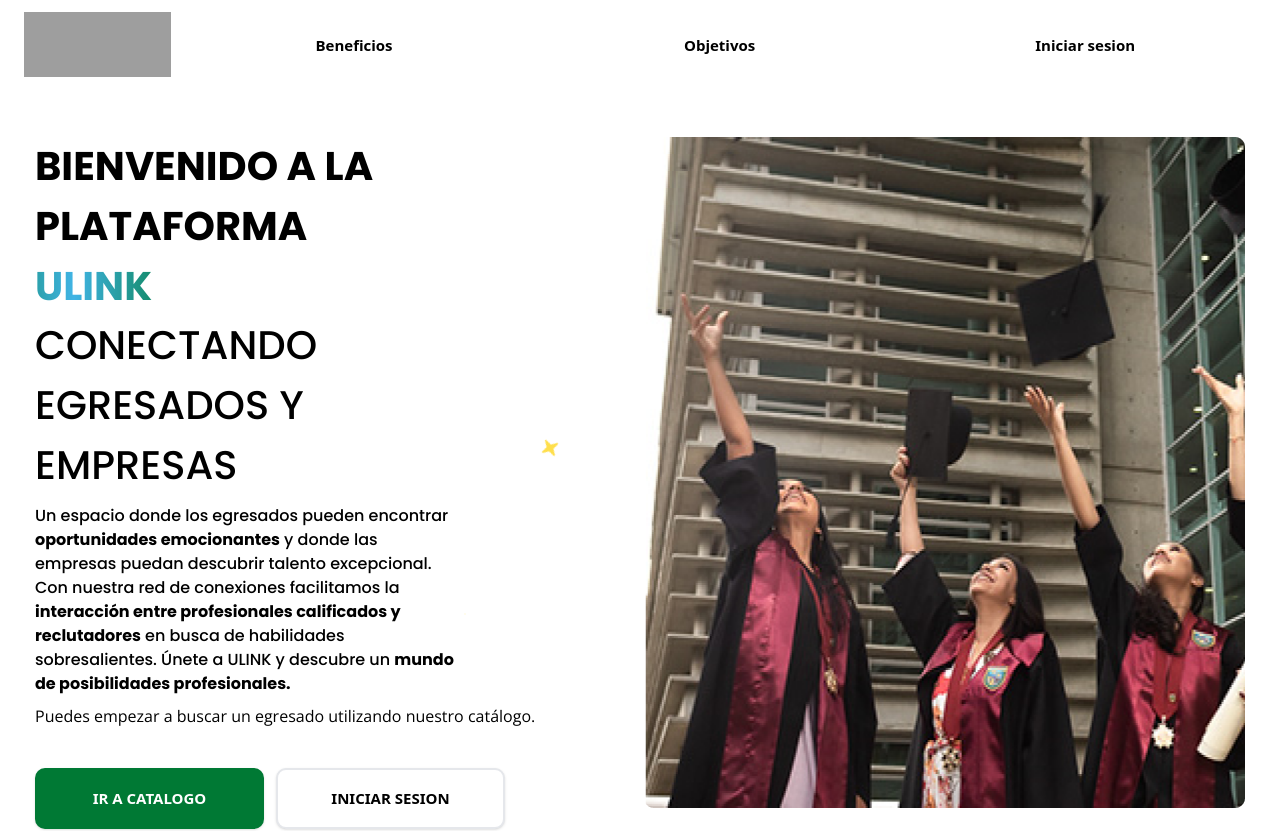
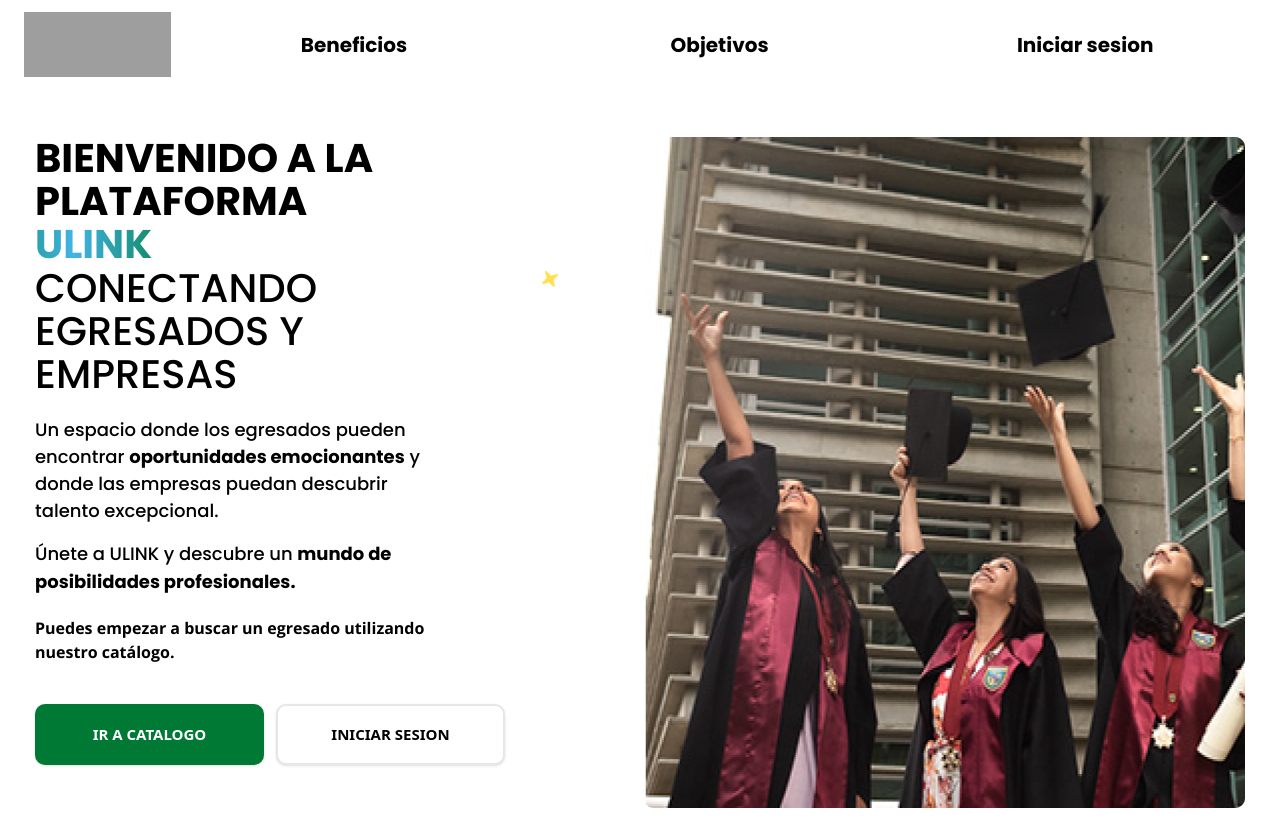
Before and after one commit to DaikoneKisu/uchamba-frontend, a SvelteKit app: page / in a window 1280 px wide. Shown: the top 831 px of the page. Built offline with nearby package versions, Linux system fonts and the light colour scheme; grey boxes are pictures that could not be loaded.

Commit message:
fix: improve landing styles

```diff
--- a/src/routes/+page.svelte
+++ b/src/routes/+page.svelte
@@ -20,26 +20,28 @@
   <section class="flex w-full max-w-[1250px] justify-between px-5">
     <div class="items-left flex w-full max-w-[700px] flex-col">
       <MagicStars color="#FFD200">
-        <h1 class="font-['Poppins'] text-[40px] font-bold uppercase leading-[59.80px] text-black">
+        <h1 class="font-['Poppins'] text-[40px] font-bold uppercase leading-[2.7rem] text-black">
           BIENVENIDO A LA <br /> PLATAFORMA <br />
           <MagicText>ULINK</MagicText> <br /><span
-            class="mt-1 font-['Poppins'] text-[40px] font-normal leading-[59.80px] text-black"
+            class="mt-1 font-['Poppins'] text-[40px] font-normal leading-3 text-black"
             >CONECTANDO <br /> EGRESADOS Y
             <br />EMPRESAS<br />
           </span>
         </h1>
-        <p class="mt-2 h-[200px] w-[420px] font-['Poppins'] text-base font-normal leading-normal">
-          Un espacio donde los egresados pueden encontrar <span class="font-bold"
-            >oportunidades emocionantes</span
-          >
-          y donde las empresas puedan descubrir talento excepcional. Con nuestra red de conexiones facilitamos
-          la
-          <span class="font-bold"> interacción entre profesionales calificados y reclutadores</span>
-          en busca de habilidades sobresalientes. Únete a ULINK y descubre un
-          <span class="font-bold"> mundo de posibilidades profesionales.</span>
-        </p>
-        <p>Puedes empezar a buscar un egresado utilizando nuestro catálogo.</p>
       </MagicStars>
+      <p class="mt-5 w-[420px] font-['Poppins'] text-lg font-normal leading-normal">
+        Un espacio donde los egresados pueden encontrar <span class="font-bold"
+          >oportunidades emocionantes</span
+        >
+        y donde las empresas puedan descubrir talento excepcional.
+      </p>
+      <p class="mt-4 w-[420px] font-['Poppins'] text-lg">
+        Únete a ULINK y descubre un
+        <span class="font-bold"> mundo de posibilidades profesionales.</span>
+      </p>
+      <p class="mt-5 w-[420px] font-bold">
+        Puedes empezar a buscar un egresado utilizando nuestro catálogo.
+      </p>
 
       <div class="mt-10 flex justify-start gap-3">
         <a
--- a/src/routes/LandingNavbar.svelte
+++ b/src/routes/LandingNavbar.svelte
@@ -8,12 +8,12 @@
   >
     <img class="h-[65px] w-[167px]" alt="" src={Logo} />
     <ul
-      class="flex-grow-1 flex w-full justify-around text-center text-lg [&>li>a]:py-5 [&>li>a]:text-center [&>li]:min-w-[150px]"
+      class="flex-grow-1 flex w-full justify-around text-center [&>li>a]:py-5 [&>li>a]:text-center [&>li]:min-w-[150px]"
     >
       <li class="min-w-[150px]">
         <a
           href="#benefits"
-          class="font-['Source Sans Pro'] relative h-[37px] w-[275px] text-center text-[15px] font-bold leading-[37s.50px] text-black"
+          class="relative h-[37px] w-[275px] text-center font-poppins text-xl font-bold leading-[37s.50px] text-black"
         >
           Beneficios
         </a>
@@ -21,7 +21,7 @@
       <li class="min-w-[150px]">
         <a
           href="#goals"
-          class="font-['Source Sans Pro'] relative h-[37px] w-[275px] text-center text-[15px] font-bold leading-[37s.50px] text-black"
+          class="relative h-[37px] w-[275px] text-center font-poppins text-xl font-bold leading-[37s.50px] text-black"
         >
           Objetivos
         </a>
@@ -29,7 +29,7 @@
       <li class=" min-w-[150px]">
         <a
           href="/login"
-          class="font-['Source Sans Pro'] relative h-[37px] w-[275px] text-center text-[15px] font-bold leading-[37s.50px] text-black"
+          class="relative h-[37px] w-[275px] text-center font-poppins text-xl font-bold leading-[37s.50px] text-black"
         >
           Iniciar sesion
         </a>
```
